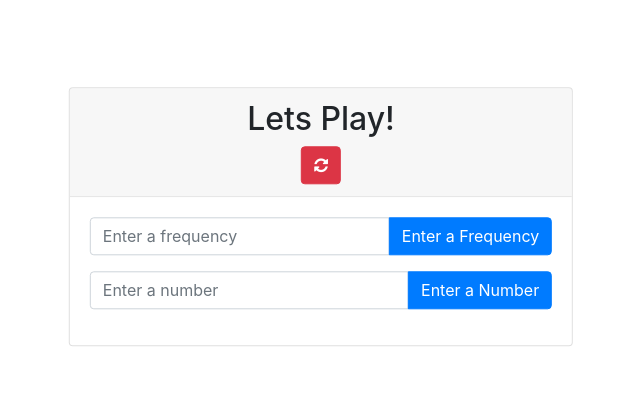
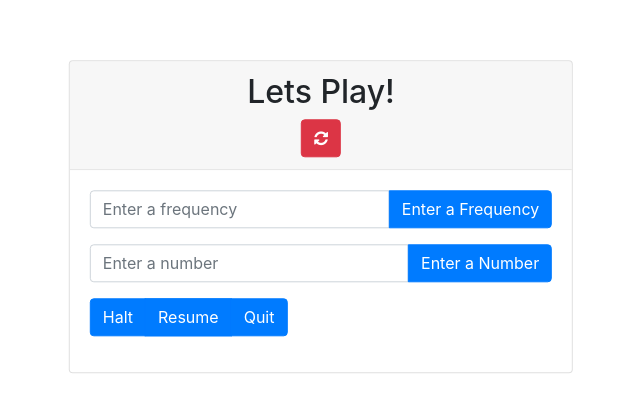
Before and after one commit to kkarandikar0807/fortherecord, an Angular app: page /game in a window 1280 px wide. Shown: the part 183-592 px from the top of the page, without its empty margins (319-959 px from the left). Built offline with nearby package versions, Linux system fonts and the light colour scheme.

Commit message:
additions

```diff
--- a/src/app/components/game/game.component.html
+++ b/src/app/components/game/game.component.html
@@ -18,5 +18,13 @@
         <button class="btn btn-primary" type="button" (click)="enterNumber()">Enter a Number</button>
       </div>
     </div>
+
+    <div class="input-group mb-3">
+      <div class="btn-group" role="group" aria-label="Basic example">
+        <button class="btn btn-primary" type="button" (click)="halt()">Halt</button>
+        <button class="btn btn-primary" type="button" (click)="resume()">Resume</button>
+        <button class="btn btn-primary" type="button" (click)="quit()">Quit</button>
+      </div>
+    </div>
   </div>
 </div>
--- a/src/app/components/game/game.component.ts
+++ b/src/app/components/game/game.component.ts
@@ -54,14 +54,11 @@ export class GameComponent implements OnInit {
   }
 
   resume(): void {
-    if (this.gameNumber === Constants.resume) {
       this.enterFrequency();
-    }
   }
 
   enterNumber(): void {
       if (!isNaN(parseInt(this.gameNumber, 10))) {
-        console.log(parseInt(this.gameNumber, 10));
         if (this.numAndFrequency.has(parseInt(this.gameNumber, 10))) {
           this.numAndFrequency.set(parseInt(this.gameNumber, 10), this.numAndFrequency.get(parseInt(this.gameNumber, 10)) + 1);
         } else {
@@ -76,12 +73,6 @@ export class GameComponent implements OnInit {
           }
         }
         this.gameNumber = null;
-      } else if (this.gameNumber.toLowerCase() === Constants.halt) {
-        this.halt();
-      } else if (this.gameNumber.toLowerCase() === Constants.resume) {
-        this.resume();
-      } else if (this.gameNumber.toLowerCase() === Constants.quit) {
-        this.quit();
       } else {
         this.toast.error('Enter a valid number');
       }
@@ -90,10 +81,8 @@ export class GameComponent implements OnInit {
   transformMapToString(map: Map<number, number>) {
 
     const arrayFromMap = Array.from(map);
-    console.log(arrayFromMap);
     let s = '';
     arrayFromMap.forEach(a => {
-      console.log(a[0], a[1]);
       s += (a[0] + ': ' + a[1] + ', ');
     });
     this.toast.success(s.slice(0, s.length - 2));
--- a/src/app/components/home/home.component.ts
+++ b/src/app/components/home/home.component.ts
@@ -8,8 +8,8 @@ import {Router} from '@angular/router';
 })
 export class HomeComponent implements OnInit {
 
-  private gameButton = 'Proceed to the Game';
-  private router: Router;
+  gameButton = 'Proceed to the Game';
+  router: Router;
 
   constructor(router: Router) {
     this.router = router;
@@ -17,7 +17,6 @@ export class HomeComponent implements OnInit {
 
   goToGame() {
     this.router.navigateByUrl('/game');
-    console.log('entered');
   }
 
   ngOnInit() { }
--- a/src/app/components/thank-you/thank-you.component.ts
+++ b/src/app/components/thank-you/thank-you.component.ts
@@ -20,10 +20,8 @@ export class ThankYouComponent implements OnInit {
   transformMapToString(map: any) {
 
     const arrayFromMap = Array.from(map);
-    console.log(arrayFromMap);
     let s = '';
     arrayFromMap.forEach(a => {
-      console.log(a[0], a[1]);
       s += ('Number entererd: - ' + a[0] + ',' + 'Frequency: - ' + a[1] + ', ');
     });
     this.finalOutput = s.slice(0, s.length - 2);
```
